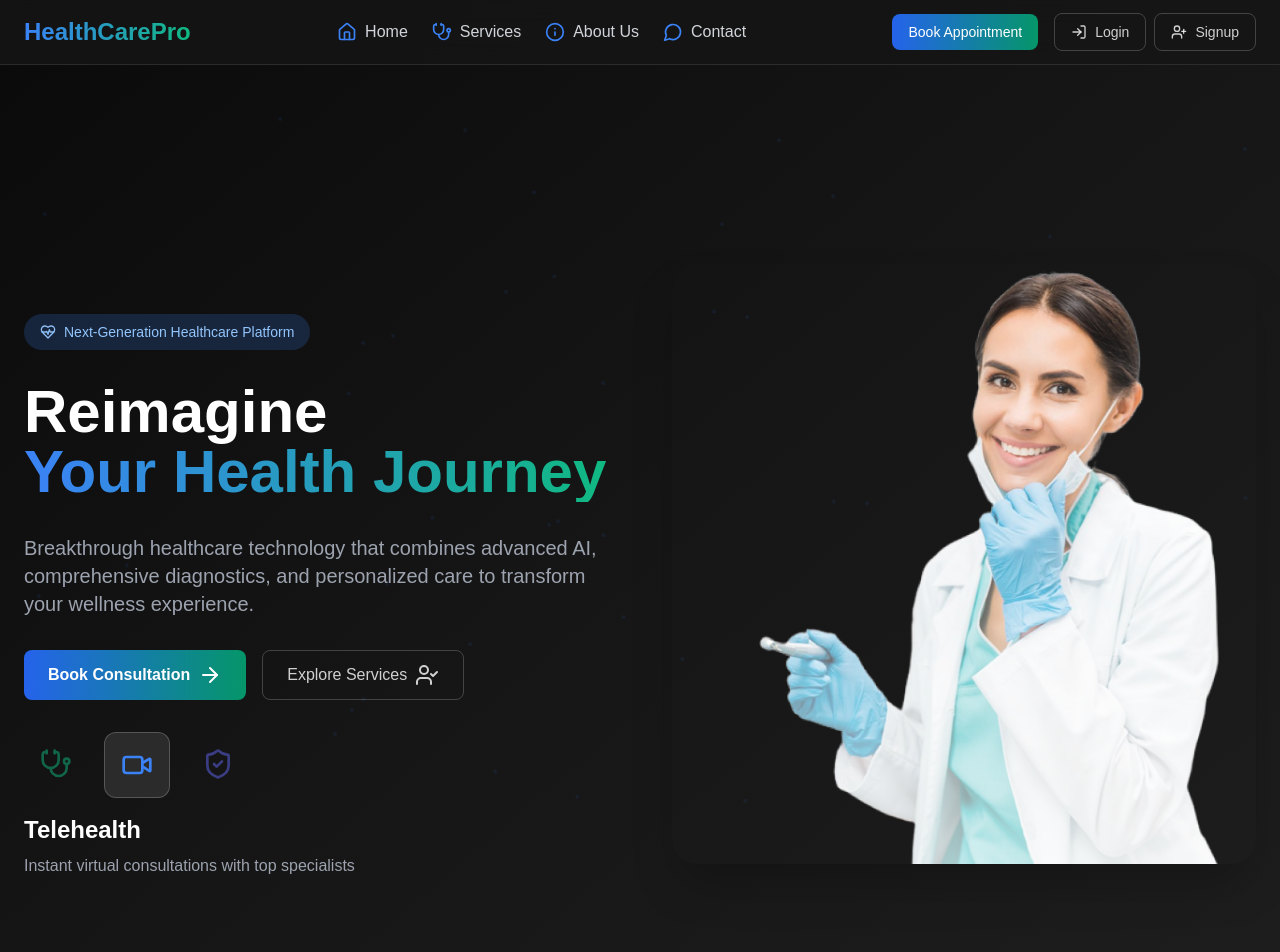
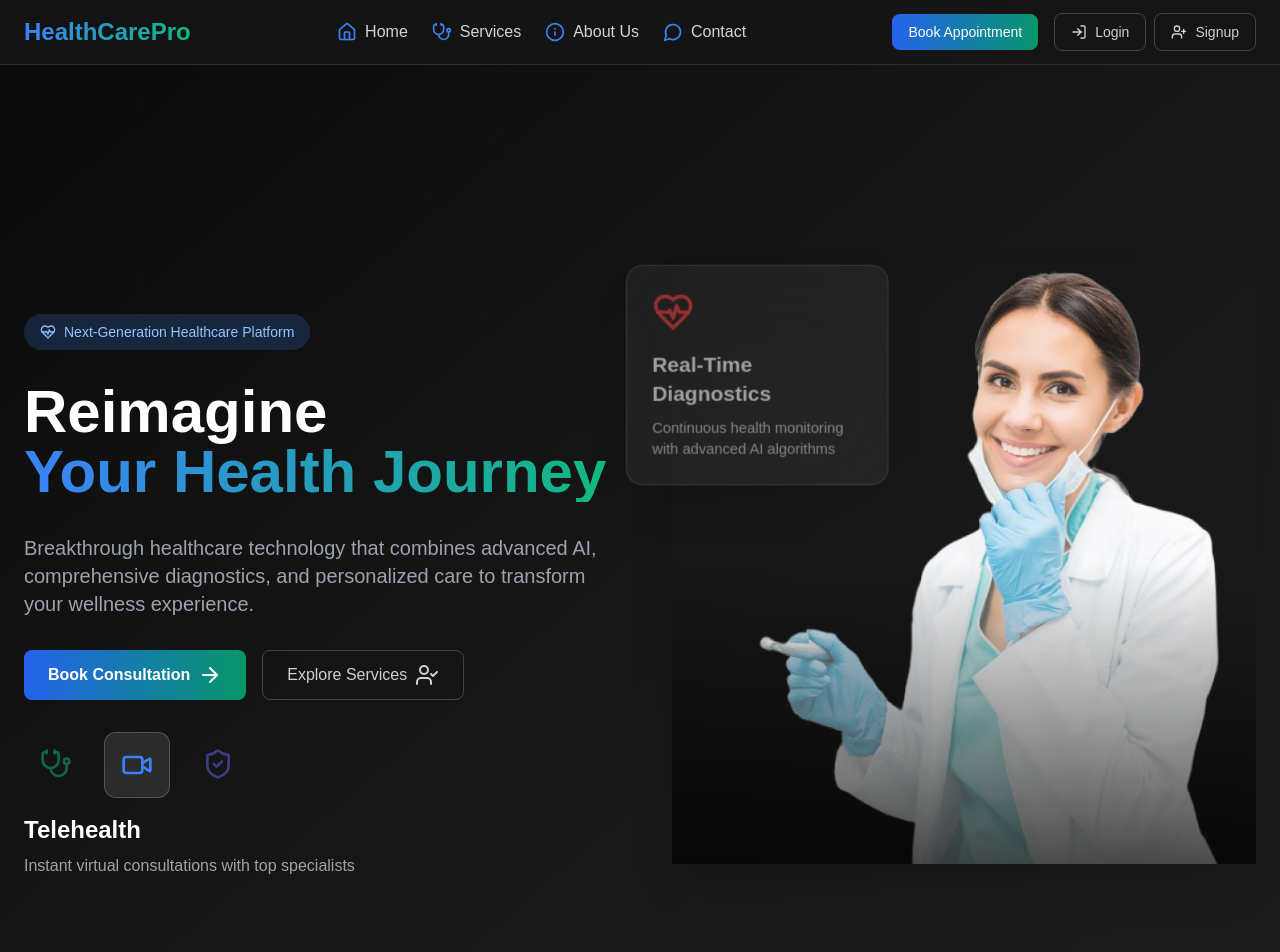
Before and after one commit to sami8890/Docter-website, a Next.js app: page / in a window 1280 px wide. Shown: the top 952 px of the page. Built offline with nearby package versions, Linux system fonts and the light colour scheme.

Commit message:
code updated  for removing erros

```diff
--- a/src/app/components/hero.tsx
+++ b/src/app/components/hero.tsx
@@ -1,32 +1,33 @@
 "use client";
-import { useState, useEffect } from "react";
-import { motion, AnimatePresence } from "framer-motion";
+import { useState, useEffect, useRef } from "react";
+import { gsap } from "gsap";
+import { ScrollTrigger } from "gsap/dist/ScrollTrigger";
 import Image from "next/image";
 import Link from "next/link";
-import { HeartPulse, Stethoscope, ShieldCheck, UserCheck, Video, ArrowRight } from "lucide-react";
+import { HeartPulse } from "lucide-react";
+import {
+  Stethoscope,
+  ShieldCheck,
+  UserCheck,
+  Video,
+  ArrowRight,
+} from "lucide-react";
+
+// Register GSAP plugins
+gsap.registerPlugin(ScrollTrigger);
 
 const HealthHero = () => {
   const [activeFeature, setActiveFeature] = useState(0);
-  const [windowSize, setWindowSize] = useState({ width: 0, height: 0 });
 
-  useEffect(() => {
-    if (typeof window !== "undefined") {
-      setWindowSize({
-        width: window.innerWidth,
-        height: window.innerHeight,
-      });
-
-      const handleResize = () => {
-        setWindowSize({
-          width: window.innerWidth,
-          height: window.innerHeight,
-        });
-      };
-
-      window.addEventListener("resize", handleResize);
-      return () => window.removeEventListener("resize", handleResize);
-    }
-  }, []);
+  // Refs for GSAP animations
+  const heroRef = useRef<HTMLDivElement>(null);
+  const badgeRef = useRef<HTMLDivElement>(null);
+  const headingRef = useRef<HTMLHeadingElement>(null);
+  const descriptionRef = useRef<HTMLParagraphElement>(null);
+  const ctaRef = useRef<HTMLDivElement>(null);
+  const featuresRef = useRef<HTMLDivElement>(null);
+  const imageRef = useRef<HTMLDivElement>(null);
+  const diagnosticCardRef = useRef<HTMLDivElement>(null);
 
   const features = [
     {
@@ -50,140 +51,264 @@ const HealthHero = () => {
   ];
 
   useEffect(() => {
+    // Auto-rotate features
     const interval = setInterval(() => {
       setActiveFeature((prev) => (prev + 1) % features.length);
     }, 5000);
-    return () => clearInterval(interval);
+
+    // GSAP Animations
+    const ctx = gsap.context(() => {
+      // Hero section entrance animations
+      const heroTimeline = gsap.timeline({
+        defaults: {
+          duration: 1,
+          ease: "power2.out"
+        }
+      });
+
+      // Animate background particles
+      const particleEls = gsap.utils.toArray(".particle") as HTMLElement[];
+      particleEls.forEach((particle) => {
+        gsap.to(particle, {
+          keyframes: [
+            { opacity: 0, duration: 5 },
+            { opacity: 0.5, duration: 5 },
+            { opacity: 0, duration: 5 }
+          ],
+          x: () => gsap.utils.random(0, window.innerWidth),
+          y: () => gsap.utils.random(0, window.innerHeight),
+          repeat: -1,
+          ease: "linear",
+        });
+      });
+
+
+
+      // Type-safe refs
+      const badge = badgeRef.current;
+      const heading = headingRef.current;
+      const description = descriptionRef.current;
+      const cta = ctaRef.current;
+      const features = featuresRef.current;
+      const image = imageRef.current;
+      const diagnosticCard = diagnosticCardRef.current;
+
+      // Stagger entrance animations
+      if (badge && heading && description && cta && features) {
+        heroTimeline
+          .fromTo(badge, { opacity: 0, y: 20 }, { opacity: 1, y: 0 })
+          .fromTo(heading, { opacity: 0, y: 30 }, { opacity: 1, y: 0 }, "-=0.5")
+          .fromTo(description, { opacity: 0, y: 30 }, { opacity: 1, y: 0 }, "-=0.5")
+          .fromTo(cta, { opacity: 0, y: 30 }, { opacity: 1, y: 0 }, "-=0.5")
+          .fromTo(features, { opacity: 0, y: 30 }, { opacity: 1, y: 0 }, "-=0.5");
+      }
+
+      // Image and diagnostic card animations
+      if (image && diagnosticCard) {
+        heroTimeline
+          .fromTo(image,
+            { opacity: 0, scale: 0.9 },
+            { opacity: 1, scale: 1, duration: 0.7 },
+            "-=0.5"
+          )
+          .fromTo(diagnosticCard,
+            { opacity: 0, y: 50 },
+            {
+              opacity: 1,
+              y: 0,
+              duration: 0.7,
+              onComplete: () => {
+                // Add hover interaction to diagnostic card
+                gsap.to(diagnosticCard, {
+                  y: -10,
+                  boxShadow: "0 25px 50px -12px rgba(0, 0, 0, 0.25)",
+                  scale: 1.05,
+                  duration: 0.3,
+                  scrollTrigger: {
+                    trigger: diagnosticCard,
+                    start: "top center",
+                    toggleActions: "play none none reverse"
+                  }
+                });
+              }
+            },
+            "-=0.5"
+          );
+      }
+
+      // Responsive adjustments
+      ScrollTrigger.matchMedia({
+        // Desktop
+        "(min-width: 1024px)": function() {
+          if (diagnosticCard) {
+            gsap.fromTo(diagnosticCard,
+              { x: -50, opacity: 0 },
+              {
+                x: 0,
+                opacity: 1,
+                scrollTrigger: {
+                  trigger: heroRef.current,
+                  start: "top center",
+                  end: "bottom center",
+                  scrub: 1
+                }
+              }
+            );
+          }
+        },
+        // Mobile
+        "(max-width: 1023px)": function() {
+          if (diagnosticCard) {
+            gsap.set(diagnosticCard, {
+              position: 'relative',
+              top: 'auto',
+              left: 'auto',
+              transform: 'none',
+              margin: '1rem 0'
+            });
+          }
+        }
+      });
+    }, heroRef);
+
+    // Cleanup
+    return () => {
+      clearInterval(interval);
+      ctx.revert(); // Clean up GSAP animations
+    };
   }, [features.length]);
 
   return (
-    <div className="relative min-h-screen bg-gradient-to-br from-[#0a0a0a] via-[#161616] to-[#1e1e1e] overflow-hidden text-white">
+    <div
+      ref={heroRef}
+      className="relative min-h-screen bg-gradient-to-br from-[#0a0a0a] via-[#161616] to-[#1e1e1e] overflow-hidden text-white"
+    >
       {/* Animated Background Particles */}
       <div className="absolute inset-0 z-0 opacity-30">
         {[...Array(50)].map((_, i) => (
-          <motion.div
+          <div
             key={i}
-            initial={{
-              x: Math.random() * windowSize.width,
-              y: Math.random() * windowSize.height,
-              opacity: 0,
-            }}
-            animate={{
-              x: [Math.random() * windowSize.width],
-              y: [Math.random() * windowSize.height],
-              opacity: [0, 0.5, 0],
-            }}
-            transition={{
-              duration: 20,
-              repeat: Infinity,
-              repeatType: "loop",
-              ease: "linear",
-            }}
-            className="absolute w-1 h-1 bg-blue-500 rounded-full"
+            className="particle absolute w-1 h-1 bg-blue-500 rounded-full"
           />
         ))}
       </div>
 
-      {/* Hero Section Content */}
       <div className="container mx-auto px-6 relative z-10 mt-11">
         <div className="grid lg:grid-cols-2 gap-16 items-center min-h-[130vh]">
           {/* Left Content */}
           <div className="space-y-8">
-            <motion.div
-              initial={{ opacity: 0, y: 20 }}
-              animate={{ opacity: 1, y: 0 }}
-              transition={{ duration: 0.6 }}
+            {/* Animated Badge */}
+            <div
+              ref={badgeRef}
               className="inline-flex items-center bg-blue-500/20 text-blue-300 px-4 py-2 rounded-full text-sm font-medium mt-16"
             >
               <HeartPulse className="w-4 h-4 mr-2 animate-pulse" />
               Next-Generation Healthcare Platform
-            </motion.div>
-            <motion.h1
-              initial={{ opacity: 0, y: 30 }}
-              animate={{ opacity: 1, y: 0 }}
-              transition={{ duration: 0.7, delay: 0.2 }}
+            </div>
+
+            {/* Main Heading */}
+            <h1
+              ref={headingRef}
               className="text-5xl xl:text-6xl font-extrabold leading-tight"
             >
               Reimagine
               <span className="block text-transparent bg-clip-text bg-gradient-to-r from-blue-500 to-emerald-500">
                 Your Health Journey
               </span>
-            </motion.h1>
-            <motion.p
-              initial={{ opacity: 0, y: 30 }}
-              animate={{ opacity: 1, y: 0 }}
-              transition={{ duration: 0.7, delay: 0.3 }}
+            </h1>
+
+            {/* Description */}
+            <p
+              ref={descriptionRef}
               className="text-xl text-gray-400 max-w-xl"
             >
               Breakthrough healthcare technology that combines advanced AI,
               comprehensive diagnostics, and personalized care to transform your
               wellness experience.
-            </motion.p>
-            <motion.div
-              initial={{ opacity: 0, y: 30 }}
-              animate={{ opacity: 1, y: 0 }}
-              transition={{ duration: 0.7, delay: 0.4 }}
-              className="flex space-x-4"
+            </p>
+
+            {/* Call to Action Buttons */}
+            <div
+              ref={ctaRef}
+              className="flex flex-col sm:flex-row space-y-4 sm:space-y-0 sm:space-x-4"
             >
               <Link
                 href="/book-consultation"
-                className="group flex items-center bg-gradient-to-r from-blue-600 to-emerald-600 px-6 py-3 rounded-lg text-white font-semibold hover:scale-105 transition-transform"
+                className="group flex items-center justify-center bg-gradient-to-r from-blue-600 to-emerald-600 px-6 py-3 rounded-lg text-white font-semibold hover:scale-105 transition-transform"
               >
                 Book Consultation
                 <ArrowRight className="ml-2 group-hover:translate-x-1 transition-transform" />
               </Link>
               <Link
                 href="/services"
-                className="group flex items-center border border-white/20 px-6 py-3 rounded-lg text-white/80 hover:bg-white/10 transition-all"
+                className="group flex items-center justify-center border border-white/20 px-6 py-3 rounded-lg text-white/80 hover:bg-white/10 transition-all"
               >
                 Explore Services
                 <UserCheck className="ml-2 group-hover:rotate-6 transition-transform" />
               </Link>
-            </motion.div>
-            <motion.div className="mt-12">
+            </div>
+
+            {/* Interactive Features Showcase */}
+            <div
+              ref={featuresRef}
+              className="mt-12"
+            >
               <div className="flex space-x-4">
                 {features.map((feature, index) => (
-                  <motion.div
+                  <div
                     key={index}
                     onClick={() => setActiveFeature(index)}
-                    className={`cursor-pointer p-4 rounded-xl transition-all duration-300 ${activeFeature === index
+                    className={`cursor-pointer p-4 rounded-xl transition-all duration-300 ${
+                      activeFeature === index
                         ? "bg-white/10 border border-white/20"
                         : "opacity-50 hover:opacity-75"
                     }`}
                   >
                     <feature.icon className={`w-8 h-8 ${feature.color}`} />
-                  </motion.div>
+                  </div>
                 ))}
               </div>
-              <AnimatePresence mode="wait">
-                <motion.div
-                  key={activeFeature}
-                  initial={{ opacity: 0, x: 50 }}
-                  animate={{ opacity: 1, x: 0 }}
-                  exit={{ opacity: 0, x: -50 }}
-                  transition={{ duration: 0.5 }}
-                  className="mt-4 text-white"
-                >
+              <div className="mt-4 text-white">
                 <h3 className="text-2xl font-bold">
                   {features[activeFeature].title}
                 </h3>
                 <p className="text-gray-400 mt-2">
                   {features[activeFeature].description}
                 </p>
-                </motion.div>
-              </AnimatePresence>
-            </motion.div>
               </div>
-          {/* Right Visualization */}
+            </div>
+          </div>
+
+          {/* Right Content - Advanced Visualization */}
           <div className="relative">
+            <div
+              ref={imageRef}
+              className="rounded-3xl shadow-2xl relative"
+            >
               <Image
                 src="/docter.png"
                 alt="Advanced Healthcare Technology"
                 width={700}
                 height={800}
-              className="object-cover w-full h-[600px] rounded-3xl shadow-2xl"
+                className="object-cover w-full h-[600px]"
                 priority
               />
+              <div className="absolute inset-0 bg-gradient-to-t from-black/70 via-transparent to-transparent" />
+            </div>
+
+            {/* Floating Diagnostic Cards */}
+            <div
+              ref={diagnosticCardRef}
+              className="lg:absolute -top-10 lg:-left-16 bg-white/10 backdrop-blur-2xl border border-white/20 p-6 rounded-2xl shadow-xl max-w-[250px] mt-14 lg:ml-11"
+            >
+              <HeartPulse className="w-10 h-10 text-red-500 mb-4" />
+              <h4 className="text-xl font-bold mb-2">
+                Real-Time Diagnostics
+              </h4>
+              <p className="text-sm text-gray-300">
+                Continuous health monitoring with advanced AI algorithms
+              </p>
+            </div>
           </div>
         </div>
       </div>
```
Lines whose indentation alone changed are shown as unchanged.
